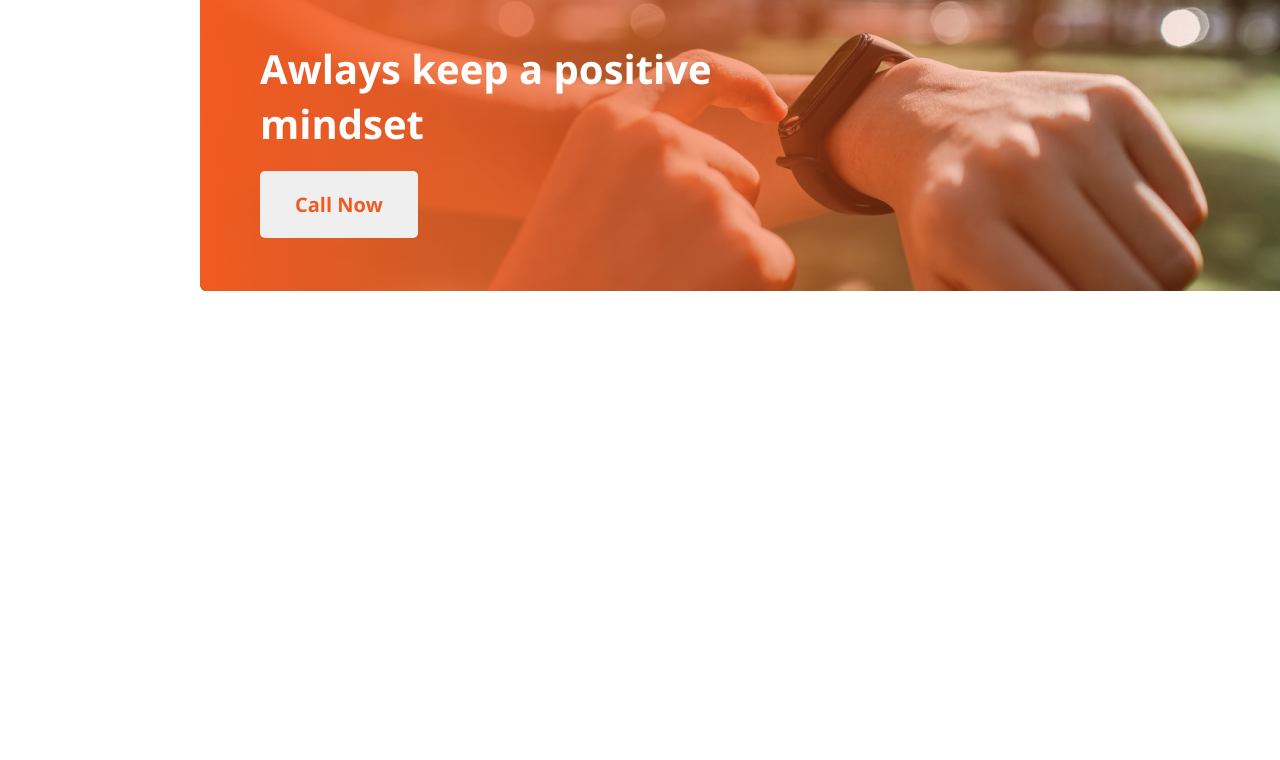
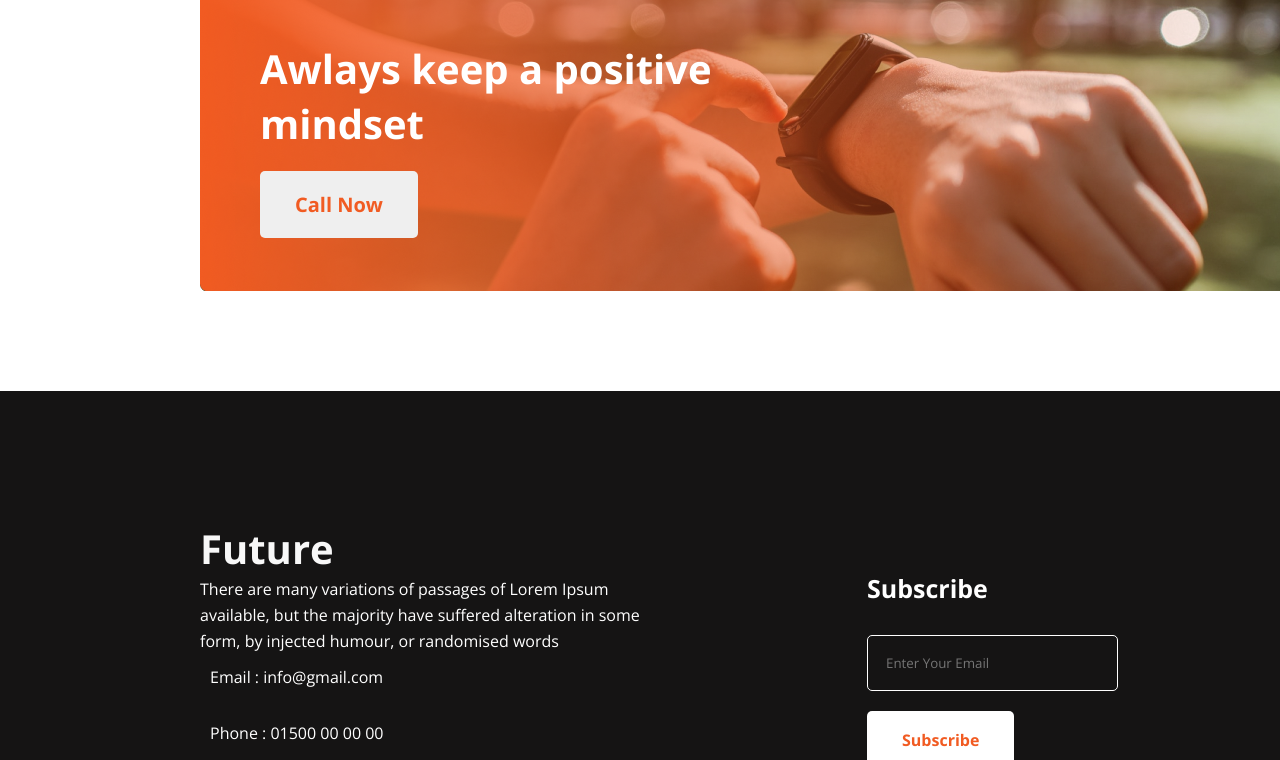
Before and after one commit to naeimhasan2/figma-html-project2, a plain HTML site: page styles/index.html in a window 1280 px wide. Shown: the part 2222-2982 px from the top of the page. Before the commit the page ends 2613 px from the top, so only its background shows below. Drawn offline with nearby package versions, Linux system fonts and the light colour scheme.

Commit message:
project finish

```diff
--- a/styles/index.css
+++ b/styles/index.css
@@ -205,3 +205,90 @@ margin-top: 20px;
 .section-bg{
     padding: 50px 600px 140px 60px;
 }
+
+
+
+/* footer section styles */
+
+
+.footer{
+    display: flex;
+    background-color: #151414;
+    padding: 130px 200px;
+    justify-content: space-between;
+    align-items: center;
+}
+
+.footer-column{
+}
+.footer-2-column{
+
+}
+.footer-txt{
+    color: #F8F8F8;
+    font-size: 40px;
+    font-style: normal;
+    font-weight: 700;
+    line-height: normal;
+}
+
+.footer-description{
+    color: #FFF;
+    font-size: 16px;
+    font-style: normal;
+    font-weight: 400;
+    line-height: 26px; /* 162.5% */
+
+}
+
+.footer h5{
+    color: #FFF;
+font-size: 16px;
+font-style: normal;
+font-weight: 400;
+line-height: 26px; /* 162.5% */
+padding: 10px;
+margin-bottom: 10px;
+}
+
+.social-links a{
+   margin-right: 15px;
+}
+
+.footer-subscribe{
+    color: #FFF;
+font-size: 25px;
+font-style: normal;
+font-weight: 600;
+line-height: normal;
+margin-bottom: 30px;
+}
+
+.contact input[type="email"]{
+    padding: 18px;
+    border-radius: 5px;
+    background-color: #151414;
+    color: #FFFFFf;
+    display: block;
+    width: 100%;
+    /* border: 0; */
+    border: 1px solid #ffffff;
+    /* margin: 30px 0; */
+    margin-bottom: 20px;
+}
+
+
+.footer-btn-primary{
+    border-radius: 5px;
+    background: #ffffff;
+        color: #F15B22;
+        text-align: right;
+        font-size: 16px;
+        font-style: normal;
+        font-weight: 600;
+        line-height: normal;
+        padding: 18px 35px;
+        cursor: pointer;
+        border: 0;
+
+}
--- a/styles/index.html
+++ b/styles/index.html
@@ -12,7 +12,8 @@
             rel="stylesheet">
         <!-- <link rel="stylesheet" href="styles/index.css"> -->
         <link rel="stylesheet" href="index.css">
-        <script src="https://kit.fontawesome.com/f35c951638.js" crossorigin="anonymous"></script>
+        <script src="https://kit.fontawesome.com/f35c951638.js"
+            crossorigin="anonymous"></script>
     </head>
     <body>
 
@@ -43,47 +44,58 @@
                     </div>
                     <div class="txt-up">
                         <h3 class="txts">My failures of <br> previous year</h3>
-                    <p class="descriptions">Contrary to popular belief, Lorem Ipsum is not <br> simply
-                        random text. It has roots in a piece of <br> classical Latin
-                        literature from 45 BC, making it over <br> 2000 years old.
+                        <p class="descriptions">Contrary to popular belief,
+                            Lorem Ipsum is not <br> simply
+                            random text. It has roots in a piece of <br>
+                            classical Latin
+                            literature from 45 BC, making it over <br> 2000
+                            years old.
                             Richard McClintock.</p>
-                        <h5><i class="fa-solid fa-check"></i>Contrary to popular belief, is not simply.</h5>
-                        <h5><i class="fa-solid fa-check"></i>Contrary to popular belief, is not simply.</h5>
-                        <h5><i class="fa-solid fa-check"></i>Contrary to popular belief, is not simply.</h5>
-                        <h5><i class="fa-solid fa-check"></i>Contrary to popular belief, is not simply.</h5>
-                        <h5><i class="fa-solid fa-check"></i>Contrary to popular belief, is not simply.</h5>
+                        <h5><i class="fa-solid fa-check"></i>Contrary to popular
+                            belief, is not simply.</h5>
+                        <h5><i class="fa-solid fa-check"></i>Contrary to popular
+                            belief, is not simply.</h5>
+                        <h5><i class="fa-solid fa-check"></i>Contrary to popular
+                            belief, is not simply.</h5>
+                        <h5><i class="fa-solid fa-check"></i>Contrary to popular
+                            belief, is not simply.</h5>
+                        <h5><i class="fa-solid fa-check"></i>Contrary to popular
+                            belief, is not simply.</h5>
                     </div>
                 </section>
                 <!-- portfolio section -->
-
 
                 <section>
                     <h3 class="skill-text">My plans</h3>
                     <div class="portfolio">
                         <div class="skills">
                             <div class="pic-new">
-                        <img class="skill-img" src="../images/icons/web.png" alt="">
+                                <img class="skill-img"
+                                    src="../images/icons/web.png" alt>
                             </div>
                             <h3 class="portfolio-txt">Web Development</h3>
                             <p class="portfolio-description">I want to start</p>
                         </div>
                         <div class="skills">
                             <div class="pic-new">
-                            <img class="skill-img" src="../images/icons/js.png" alt="">
+                                <img class="skill-img"
+                                    src="../images/icons/js.png" alt>
                             </div>
                             <h3 class="portfolio-txt">Javascript</h3>
                             <p class="portfolio-description">I want to learn</p>
                         </div>
                         <div class="skills">
                             <div class="pic-new">
-                            <img class="skill-img" src="../images/icons/smoke.png" alt="">
+                                <img class="skill-img"
+                                    src="../images/icons/smoke.png" alt>
                             </div>
                             <h3 class="portfolio-txt">Smoking Habit</h3>
                             <p class="portfolio-description">I want to end</p>
                         </div>
                         <div class="skills">
                             <div class="pic-new">
-                            <img class="skill-img" src="../images/icons/ecom.png" alt="">
+                                <img class="skill-img"
+                                    src="../images/icons/ecom.png" alt>
                             </div>
                             <h3 class="portfolio-txt">ecommerce</h3>
                             <p class="portfolio-description">I want to develop</p>
@@ -102,8 +114,38 @@
                 </section>
             </main>
 
-        <footer>
+            <!-- footer section -->
 
+
+            <footer class="footer">
+                <div class="footer-column">
+                    <div class="footer-2-column">
+                        <h3 class="footer-txt">Future</h3>
+                        <p class="footer-description">There are many variations of passages of Lorem Ipsum
+                            <br> available, but the majority have suffered
+                            alteration in some <br> form, by injected humour, or
+                            randomised words</p>
+                            <h5>Email : info@gmail.com</h5>
+                            <h5>Phone : 01500 00 00 00</h5>
+                            <div class="social-links">
+                                <a  href=""><img src="../images/icons/fb.png" alt=""></a>
+                                <a href=""><img src="../images/icons/twitter.png" alt=""></a>
+                                <a href=""><img src="../images/icons/youtube.png" alt=""></a>
+                            </div>
+                    </div>
+                </div>
+
+                <div class="footer-column">
+                    <div class="footer-2-column">
+                        <h3 class="footer-subscribe">Subscribe</h3>
+                        <form action="" class="contact">
+                            <input name="text" type="email" placeholder="Enter Your Email">
+                            <div class="footer-btn">
+                                <button class="footer-btn-primary">Subscribe</button>
+                            </div>
+                        </form>
+                    </div>
+                </div>
             </footer>
 
         </body>
```
Lines whose indentation alone changed are shown as unchanged.
